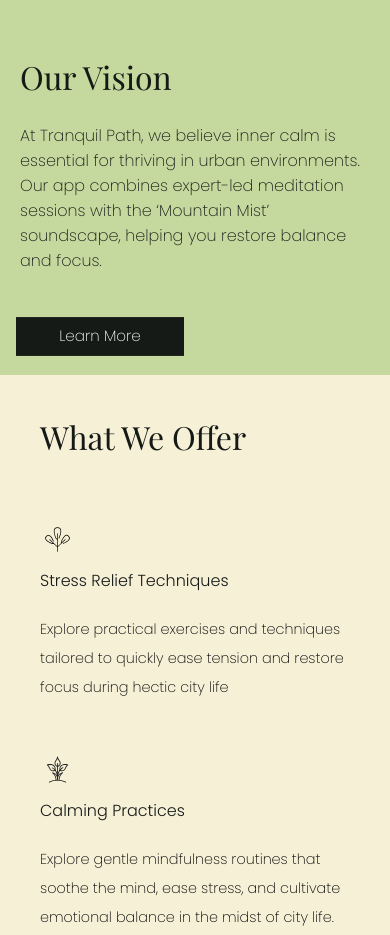
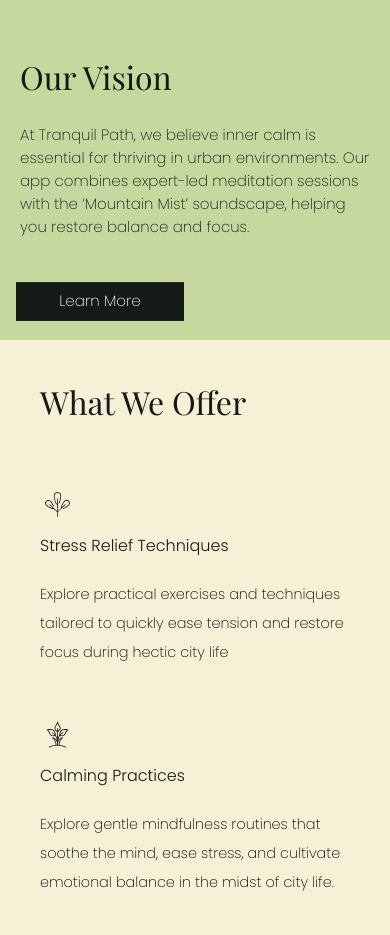
Before and after one commit to das4553/AppLandingPage, a plain HTML site: page index.html in a window 390 px wide. Shown: the part 2240-3175 px from the top of the page. Drawn offline with nearby package versions, Linux system fonts and the light colour scheme; a web font is replaced by a local one.

Commit message:
Update responsive.css

```diff
--- a/css/responsive.css
+++ b/css/responsive.css
@@ -19,7 +19,11 @@
     opacity: 1;
     z-index: 999;
 
+   }
+   p {
+  word-wrap: break-word;
   }
+
 
   .burger {
     display: flex;
@@ -94,8 +98,8 @@
   .AbtDiv p {
     font-family: "Poppins",sans-serif;
     font-weight: 200;
-    font-size: 1em;
-    width: 340px;
+     font-size: clamp(15px, 12px, 3rem);
+     max-width: 370px;
   }
 
   .features h1 {
@@ -166,8 +170,8 @@
     margin-bottom: 10px;
   }
   .t{
-    width: 340px;
-    font-size: 14px;
+    font-size: clamp(12px, 12px, 3rem);
+    max-width: 390px;
     margin-top: 10px;
     font-weight: 300;
   }
```
